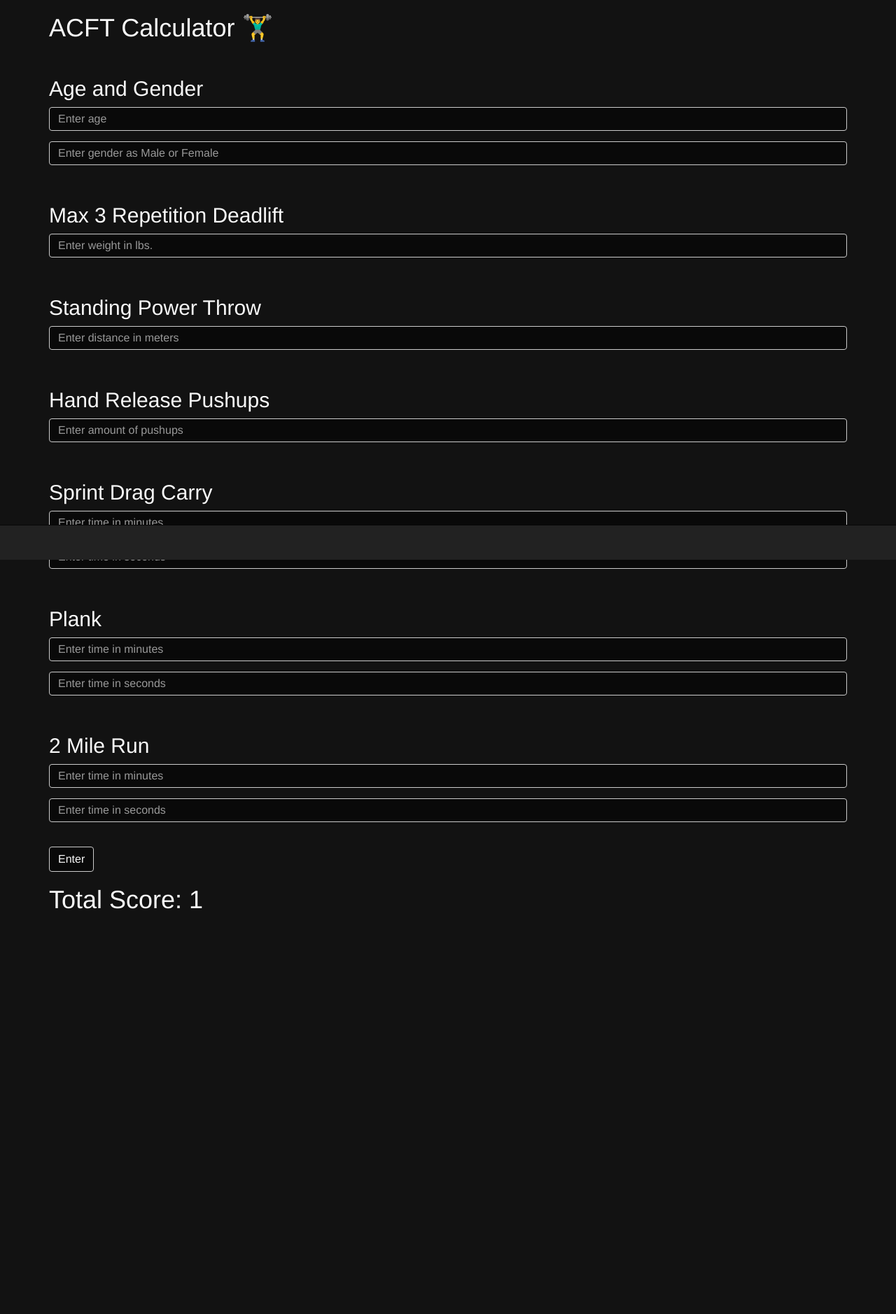
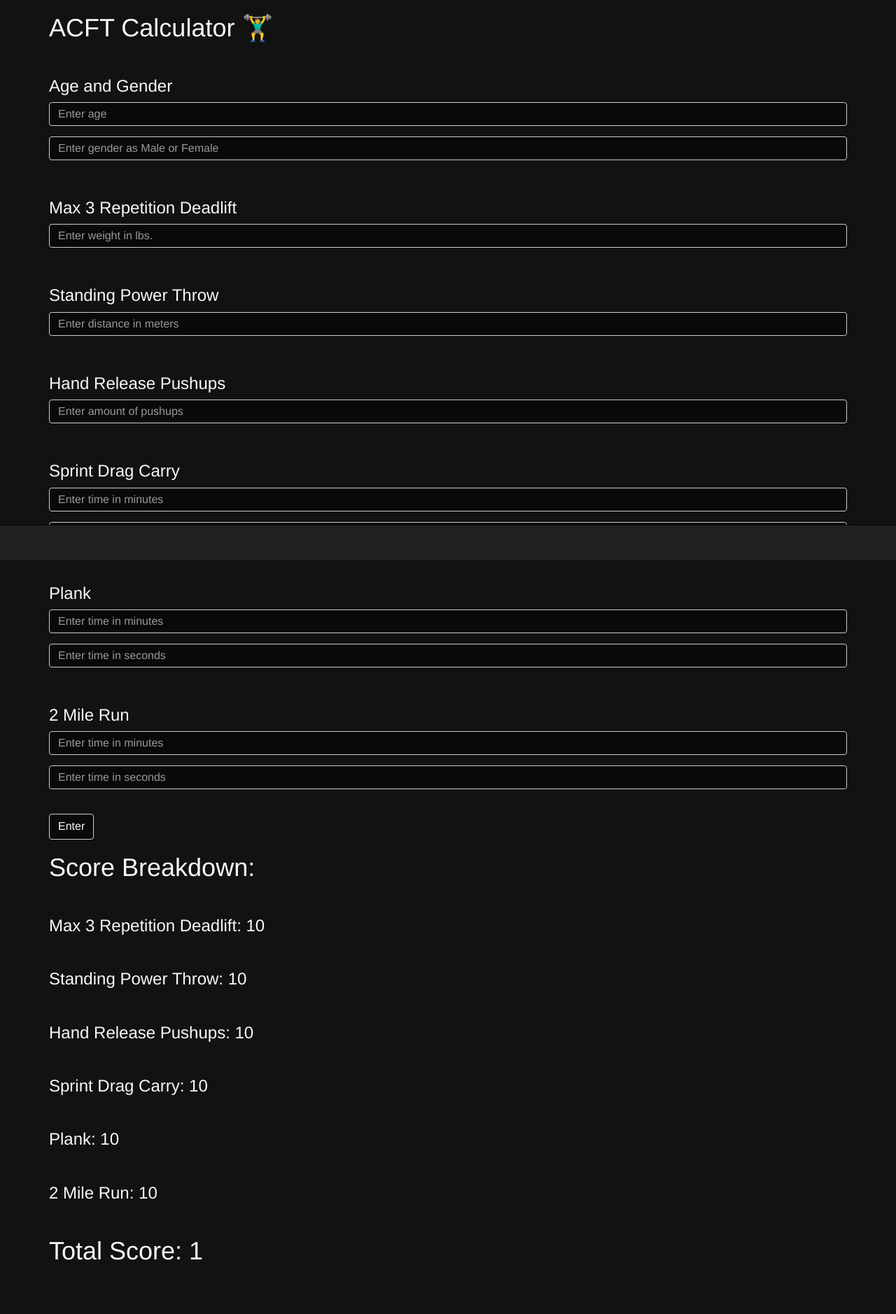
Before and after one commit to justinVNN/ACFT-Calculator, a Flask app: template templates/calculator.html in a window 1280 px wide. Shown: the whole page at 70% size. Before the commit the page ends 1299 px from the top, so only its background shows below. Run offline with Flask 3, Linux system fonts and the light colour scheme; the template is opened without the code that fills it: most values are stand-ins (such as "Sample title", 1, 10 or a date in 2020); some libraries are stand-ins or nearby versions.

Commit message:
successfully working

```diff
--- a/app.py
+++ b/app.py
@@ -98,17 +98,34 @@
     return redirect(url_for('index'))
 
 def get_event_score(age,gender,event,raw_score):
-    df = pd.read_csv(f'{event}_{gender.upper()}.csv')
-    df = df[[f'{age}', 'Points']]
-    score_index = df.index[df[f'{age}'] == raw_score].tolist()
-    if score_index == []:
-        #if the raw score is not in the column, use the next highest value
-        score_index = df.index[df[f'{age}'] > raw_score].tolist()
-        score_index = score_index[2]
-        points_earned = df.iloc[score_index]['Points']
-    else:
-        points_earned = df.iloc[score_index]['Points'].values[0]
-    return int(points_earned)
+    df = pd.read_csv(f'ACFT_SCORES/{event}_{gender.upper()}.csv')
+    points_earned = 0
+    raw_score = float(raw_score.strip())
+    if event == "SDC" or event == "2MR":
+        for i in reversed(range(len(df))):
+            try:
+                age_score = float(df[f'{age}'][i])
+            except:
+                continue
+            if age_score == raw_score:
+                points_earned = df['Points'][i]
+                break
+            elif age_score > raw_score:
+                points_earned = df['Points'][i+1]
+                break
+        return points_earned
+    for i in range(len(df)):
+        try:
+            age_score = float(df[f'{age}'][i])
+        except:
+            continue
+        if age_score == raw_score:
+            points_earned = df['Points'][i]
+            break
+        elif age_score > raw_score:
+            points_earned = df['Points'][i-1]
+            break
+    return points_earned
 
 
 @app.route('/calculator', methods=('GET', 'POST'))
@@ -124,13 +141,22 @@
         hand_release_push_up = request.form.get('HRP')
 
         #combine the minutes and seconds into one value and convert to seconds
-        sprint_drag_carry = request.form.get('SDC_min') +":"+ request.form.get('SDC_sec')
-        plank= request.form.get('PLK_min') +":"+ request.form.get('PLK_sec')
-        two_mile_run = request.form.get('2MR_min') +":"+ request.form.get('2MR_sec')
-        #convert the time to seconds
-        sprint_drag_carry = str((int(sprint_drag_carry.split(':')[0]) * 60) + int(sprint_drag_carry.split(':')[1]))
-        plank = str((int(plank.split(':')[0]) * 60) + int(plank.split(':')[1]))
-        two_mile_run = str((int(two_mile_run.split(':')[0]) * 60) + int(two_mile_run.split(':')[1]))
+        sprint_drag_carry = request.form.get('SDC_min')
+        plank= request.form.get('PLK_min')
+        two_mile_run = request.form.get('2MR_min')
+        if request.form.get('SDC_sec') == '0':
+            sprint_drag_carry = sprint_drag_carry + '00'
+        else:
+            sprint_drag_carry = sprint_drag_carry + request.form.get('SDC_sec')
+        if request.form.get('PLK_sec') == '0':
+            plank = plank + '00'
+        else:
+            plank = plank + request.form.get('PLK_sec')
+        if request.form.get('2MR_sec') == '0':
+            two_mile_run = two_mile_run + '00'
+        else:
+            two_mile_run = two_mile_run + request.form.get('2MR_sec')
+
 
         EVENT_NAME = ["MDL", "SPT", "HRP", "SDC", "PLK", "2MR"]
         RAW_SCORE = [deadlift, standing_power_throw, hand_release_push_up, sprint_drag_carry, plank, two_mile_run]
@@ -161,11 +187,14 @@
         #RAW_SCORE is stored strings
         #get the score for each event
         FINAL_SCORE = 0
+        SCORE_LIST = []
         for i in range(len(EVENT_NAME)):
-            FINAL_SCORE += get_event_score(age, gender, EVENT_NAME[i],RAW_SCORE[i])
-        return render_template('calculator.html', total_score = FINAL_SCORE)
+            SCORE_LIST.append(get_event_score(age,gender,EVENT_NAME[i],RAW_SCORE[i]))
+        FINAL_SCORE = sum(SCORE_LIST)
 
-    # return render_template('calculator.html')
+
+        return render_template('calculator.html', total_score=FINAL_SCORE, MDL_score = SCORE_LIST[0], SPT_score = SCORE_LIST[1], HRP_score = SCORE_LIST[2], SDC_score = SCORE_LIST[3], PLK_score = SCORE_LIST[4], TWOMR_score = SCORE_LIST[5])
+
 
 if __name__ == '__main__':
     app.run(host = "143.42.2.212", debug= True)
--- a/templates/calculator.html
+++ b/templates/calculator.html
@@ -9,7 +9,7 @@
     </h1>
     <br>
     <form action="/calculator" method="POST">
-        <h2>Age and Gender</h2>
+        <h3>Age and Gender</h3>
         <div class="form-group">
             <input type="number" name="age" pattern="[0-9]" class="form-control" placeholder="Enter age" required
                 min="1" max="100">
@@ -18,25 +18,25 @@
             <input type="text" name="gender" pattern="(?:m|M|male|Male|f|F|female|Female|FEMALE|MALE|Not prefer to say)$" class="form-control" placeholder="Enter gender as Male or Female" required>
         </div>
         <br>
-        <h2>Max 3 Repetition Deadlift</h2>
+        <h3>Max 3 Repetition Deadlift</h3>
         <div class="form-group">
             <input type="number" name="MDL" pattern="[0-9]" class="form-control" placeholder="Enter weight in lbs." required
                 min="1" max="340">
         </div>
         <br>
-        <h2>Standing Power Throw</h2>
+        <h3>Standing Power Throw</h3>
         <div class="form-group">
             <input type="number" name="SPT" pattern="[+-]?([0-9]*[.])?[0-9]+" class="form-control" placeholder="Enter distance in meters" required
                 min="1" max="340">
         </div>
         <br>
-        <h2>Hand Release Pushups</h2>
+        <h3>Hand Release Pushups</h3>
         <div class="form-group">
             <input type="number" name="HRP" pattern="[0-9]" class="form-control" placeholder="Enter amount of pushups" required
                 min="1" max="340">
         </div>
         <br>
-        <h2>Sprint Drag Carry</h2>
+        <h3>Sprint Drag Carry</h3>
         <div class="form-group">
             <input type="number" name="SDC_min" pattern="[0-9]" class="form-control" placeholder="Enter time in minutes" required
                 min="1" max="340">
@@ -46,7 +46,7 @@
                 min="0" max="340">
         </div>
         <br>
-        <h2>Plank</h2>
+        <h3>Plank</h3>
         <div class="form-group">
             <input type="number" name="PLK_min" pattern="[0-9]" class="form-control" placeholder="Enter time in minutes" required
                 min="1" max="340">
@@ -56,7 +56,7 @@
                 min="0" max="340">
         </div>
         <br>
-        <h2>2 Mile Run</h2>
+        <h3>2 Mile Run</h3>
         <div class="form-group">
             <input type="number" name="2MR_min" pattern="[0-9]" class="form-control" placeholder="Enter time in minutes" required
                 min="1" max="340">
@@ -69,6 +69,20 @@
         <button id="submit-button" type="submit" class="btn btn-default">Enter</button>
     </form>
     <br>
+    <h1> Score Breakdown: </h1>
+    <br>
+    <h3> Max 3 Repetition Deadlift: {{ MDL_score }} </h3>
+    <br>
+    <h3> Standing Power Throw: {{ SPT_score }} </h3>
+    <br>
+    <h3> Hand Release Pushups: {{ HRP_score }} </h3>
+    <br>
+    <h3> Sprint Drag Carry: {{ SDC_score }} </h3>
+    <br>
+    <h3> Plank: {{ PLK_score }} </h3>
+    <br>
+    <h3> 2 Mile Run: {{ TWOMR_score }} </h3>
+    <br>
     <h1> Total Score: {{ total_score }} </h1>
 
 </div>
```
Also changed, not shown: ACFT_SCORES/test.py (+61 -6 lines).
